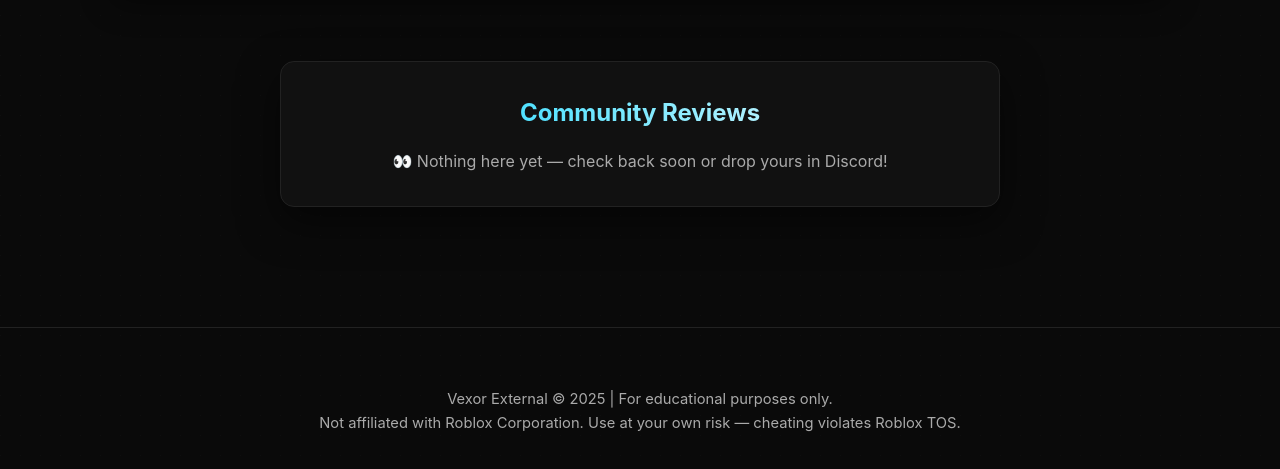
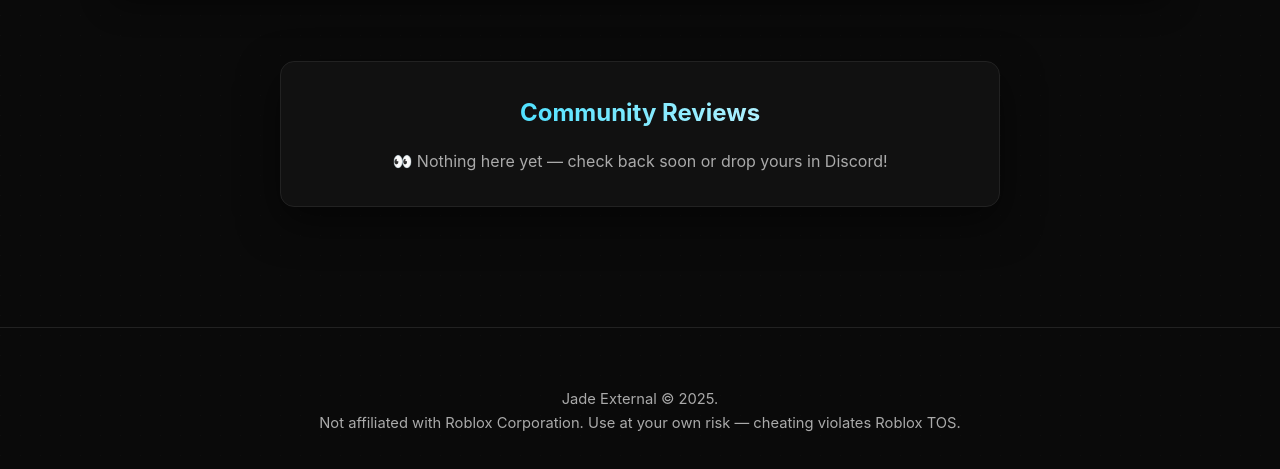
Before and after one commit to jadeext/kakkjw882kjs, a plain HTML site: page reviews.html in a window 1280 px wide. Shown: the part 85-554 px from the top of the page. Drawn offline with Linux system fonts and the light colour scheme.

Commit message:
Update reviews.html

```diff
--- a/reviews.html
+++ b/reviews.html
@@ -29,7 +29,7 @@
     </div>
 
     <footer>
-        <p>Vexor External © 2025 | For educational purposes only.</p>
+        <p>Jade External © 2025.</p>
         <p>Not affiliated with Roblox Corporation. Use at your own risk — cheating violates Roblox TOS.</p>
     </footer>
 </body>
```
